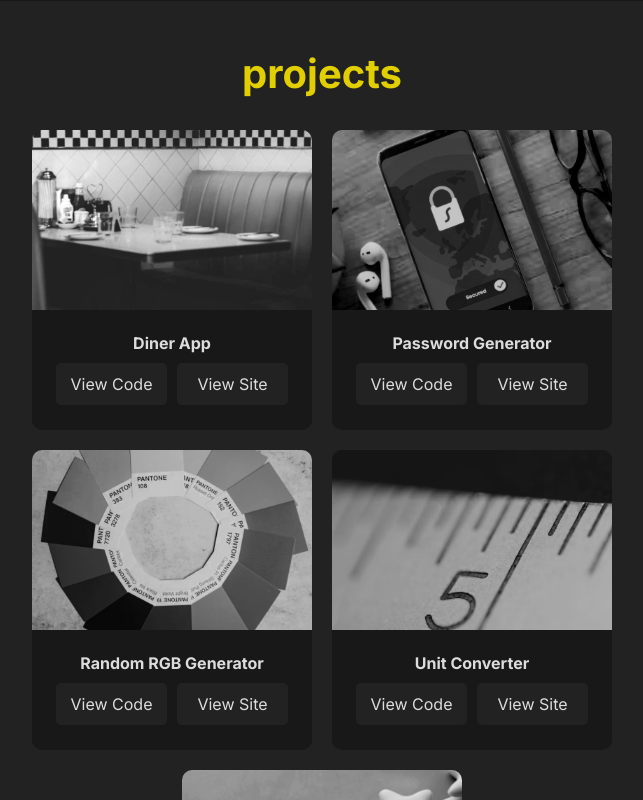
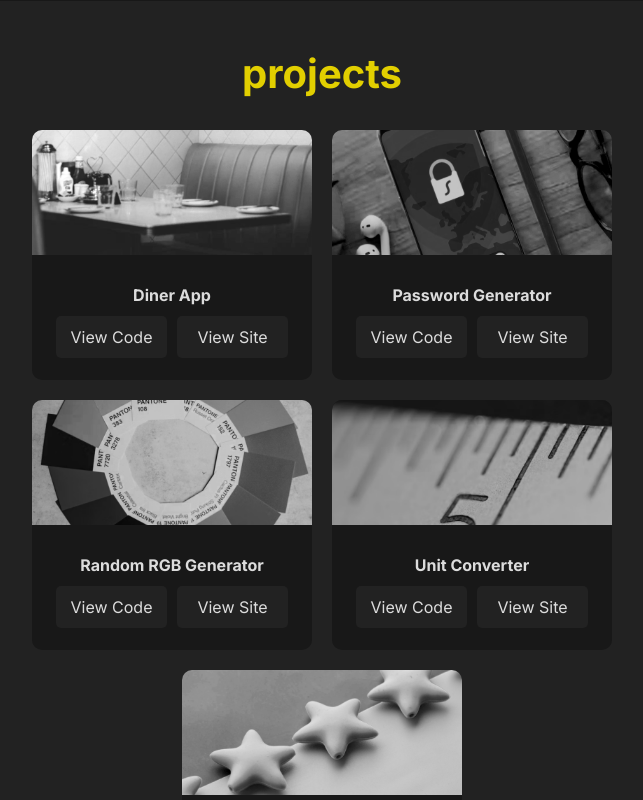
Before and after one commit to BenAllington95/my-portfolio-reactjs, a React (Create React App) app in the folder my-app/: page / in a window 1280 px wide. Shown: the part 1740-2540 px from the top of the page, without its empty margins (318-961 px from the left). Built offline with nearby package versions, Linux system fonts and the light colour scheme.

Commit message:
Update index.css

```diff
--- a/my-app/src/index.css
+++ b/my-app/src/index.css
@@ -343,15 +343,21 @@ a {
 
 .card {
   width: 100%;
-  max-width: 450px;
   height: 400px;
   border-radius: 10px;
   transition: filter 0.3s;
   display: flex;
-  justify-content: space-between;
   flex-direction: column;
   cursor: pointer;
   display: inline-block;
+}
+
+.card-img {
+  width: 100%;
+  height: 50%;
+  object-fit: cover;
+  border-top-left-radius: 10px;
+  border-top-right-radius: 10px;
 }
 
 .card-box-text {
@@ -359,7 +365,7 @@ a {
   align-items: center;
   justify-content: center;
   flex-direction: column;
-  height: 40%;
+  height: 50%;
 }
 
 .card:hover {
@@ -368,8 +374,8 @@ a {
 
 .card-title {
   text-align: center;
-  line-height: 0;
-  margin-bottom: 1.25em
+  margin-bottom: 0.7em;
+  word-wrap: break-word;
 }
 
 .card-links {
@@ -394,13 +400,7 @@ a {
   filter: brightness(120%)
 }
 
-.card-img {
-  width: 100%;
-  height: 60%;
-  object-fit: cover;
-  border-top-left-radius: 10px;
-  border-top-right-radius: 10px;
-}
+
 
 
 
@@ -530,7 +530,7 @@ a {
 
   .card {
     max-width: 35%;
-    height: 300px;
+    height: 250px;
   }
 
   .card-links {
```
